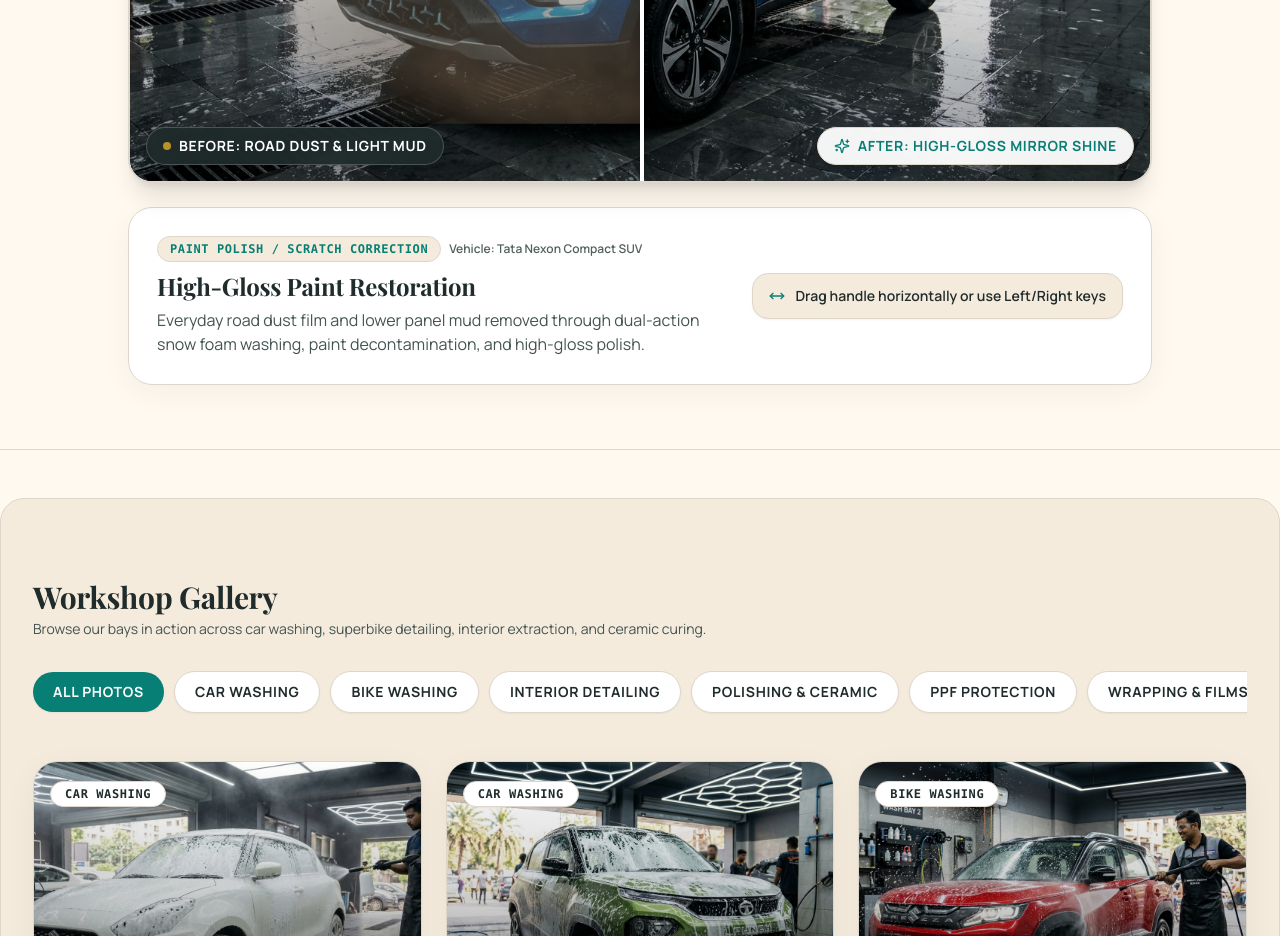
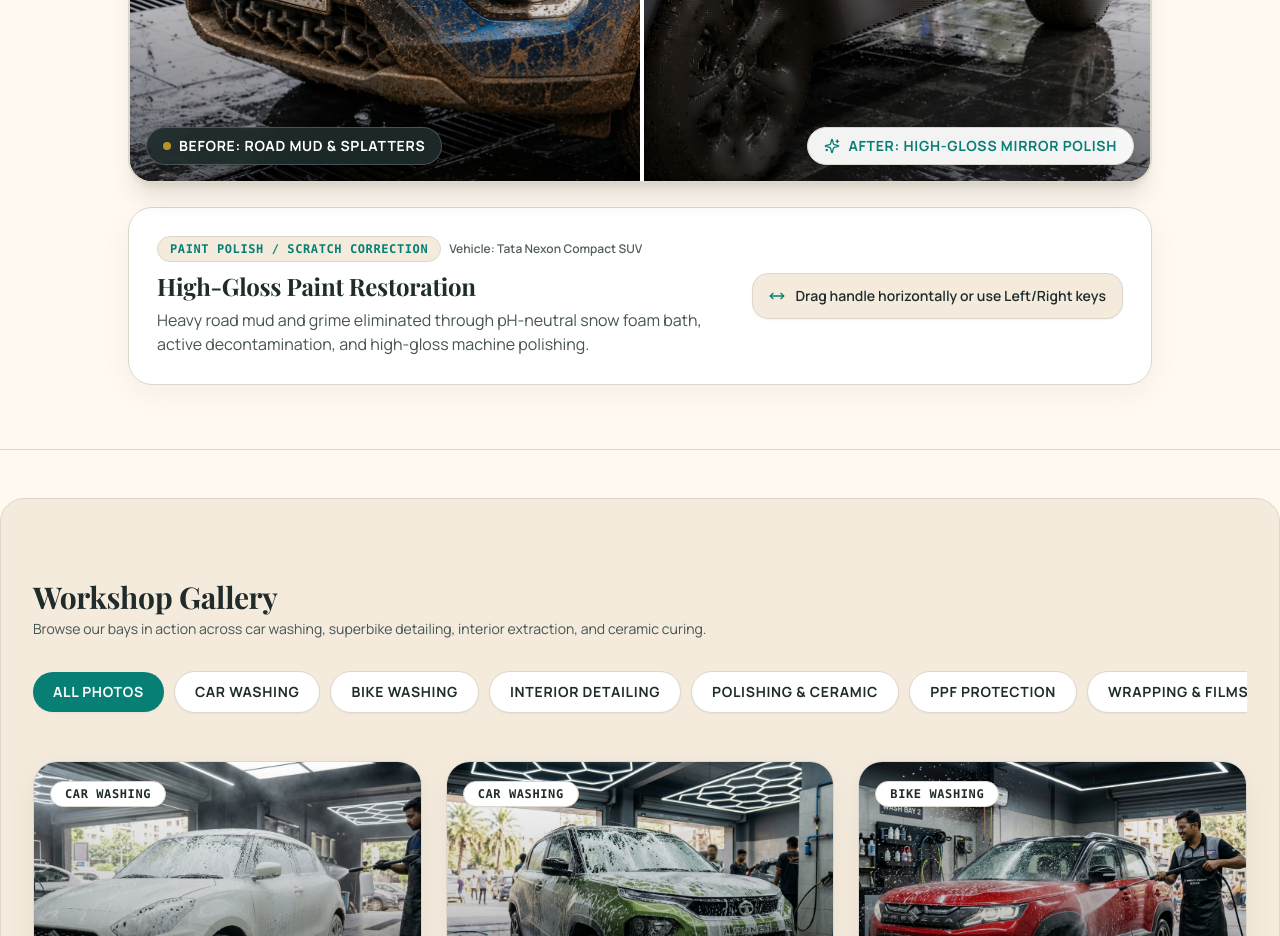
Before and after one commit to Roiprojects/express-car-wash, a Next.js app: page /gallery in a window 1280 px wide. Shown: the part 1140-2076 px from the top of the page. Built offline with nearby package versions, Linux system fonts and the light colour scheme; a web font is replaced by a local one.

Commit message:
feat(before-after): integrate user-provided authentic muddy car before image with pixel-aligned polished after image

```diff
--- a/src/data/gallery.ts
+++ b/src/data/gallery.ts
@@ -46,9 +46,9 @@ export const BEFORE_AFTER_ITEMS: BeforeAfterItem[] = [
     service: 'Paint Polish / Scratch Correction',
     beforeImage: '/images/before-after/polish-before.jpg',
     afterImage: '/images/before-after/polish-after.jpg',
-    beforeLabel: 'Before: Road Dust & Light Mud',
-    afterLabel: 'After: High-Gloss Mirror Shine',
-    transformationDetails: 'Everyday road dust film and lower panel mud removed through dual-action snow foam washing, paint decontamination, and high-gloss polish.',
+    beforeLabel: 'Before: Road Mud & Splatters',
+    afterLabel: 'After: High-Gloss Mirror Polish',
+    transformationDetails: 'Heavy road mud and grime eliminated through pH-neutral snow foam bath, active decontamination, and high-gloss machine polishing.',
     isAuthenticWorkshopAsset: true,
   },
   {
```
Also changed, not shown: public/images/before-after/polish-after.jpg, public/images/before-after/polish-before.jpg.
